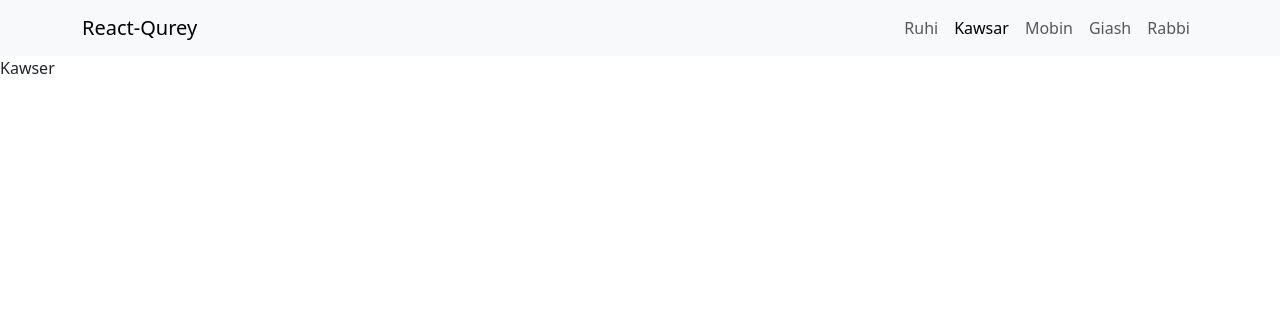
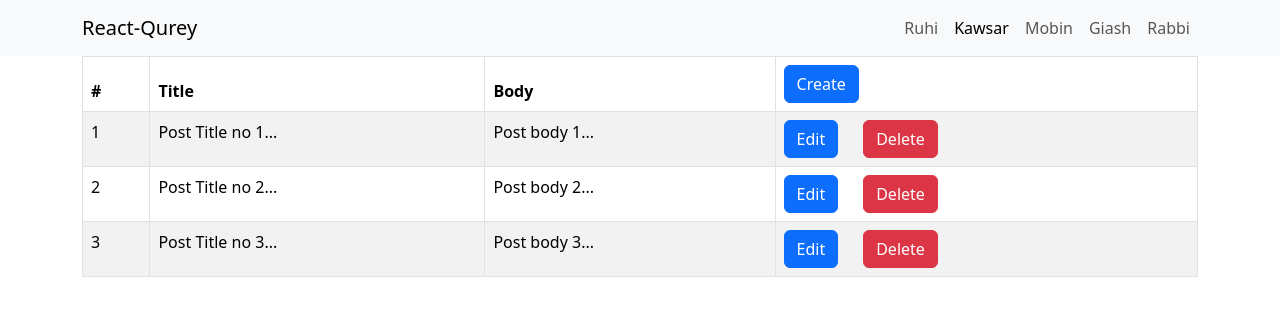
Before and after one commit to mamtn011/react-query, a React (Create React App) app: page /kawsar in a window 1280 px wide. Shown: the top 316 px of the page. Built offline with nearby package versions, Linux system fonts and the light colour scheme; data requests are answered from the project's data file.

Commit message:
get and delete req api working in successfully

```diff
--- a/db.json
+++ b/db.json
@@ -31,5 +31,21 @@
       "id": 1
     }
   ],
-  "kawsar": []
+  "kawsar": [
+    {
+      "id": 1,
+      "title": "Post Title no 1",
+      "body": "Post body 1"
+    },
+    {
+      "id": 2,
+      "title": "Post Title no 2",
+      "body": "Post body 2"
+    },
+    {
+      "id": 3,
+      "title": "Post Title no 3",
+      "body": "Post body 3"
+    }
+  ]
 }
--- a/src/component/Kawsar.js
+++ b/src/component/Kawsar.js
@@ -1,3 +1,7 @@
+import Main from "../kawsar/Main";
+
 export default function Kawsar() {
-  return <div>Kawser</div>;
+  return <div>
+    <Main />
+  </div>;
 }
--- /dev/null
+++ b/src/kawsar/Main.js
@@ -0,0 +1,207 @@
+import { useMutation, useQuery, useQueryClient } from "@tanstack/react-query";
+import axios from "axios";
+import { useState } from "react";
+import { Button, Container, Form, Modal, Table } from "react-bootstrap";
+
+const addPost = (post) => {
+  return axios.post("https://jsonplaceholder.typicode.com/posts", post);
+};
+
+const editPost = (post) => {
+  return axios.patch(
+    `https://jsonplaceholder.typicode.com/posts/${post.id}`,
+    post
+  );
+};
+
+
+// querying
+// useQuery by id => useQuery(['superheroes', heroId], fetchHeroData)
+// parallel query
+
+export default function Main() {
+  const queryClient = useQueryClient();
+
+  const {
+    data: posts,
+    isLoading,
+    isError,
+    isSuccess,
+    error,
+  } = useQuery({
+    queryKey: ["todos"],
+    queryFn: () => axios.get("http://localhost:4000/kawsar"),
+  });
+
+  // create req
+  //   const { mutate } = useMutation(addPost, {
+  //     onSuccess: (data) => {
+  //       // cache update
+  //       queryClient.setQueryData("posts", (oldQueryData) => {
+  //         return { ...oldQueryData, data: [...oldQueryData.data, data.data] };
+  //       });
+  //     },
+  //   });
+
+  // edit req
+  //   const { mutate: editMutate } = useMutation(editPost, {
+  //     onSuccess: (data) => {
+  //       // cache update
+  //       // queryClient.setQueryData("posts", (oldQueryData) => {
+  //       //   return { ...oldQueryData, data: [...oldQueryData.data, data.data] };
+  //       // });
+  //     },
+  //   });
+
+  // delete req
+  const { mutate: deleteMutate } = useMutation({
+    mutationFn: (postId) => axios.delete(`https://jsonplaceholder.typicode.com/posts/${postId}`),
+    onSuccess: (data, id) => {
+        // cache update
+        queryClient.setQueryData(["todos"], (oldQueryData) => {
+          const filteredTodos = oldQueryData.data.filter(
+            (todo) => todo.id !== id
+          );
+          return { ...oldQueryData, data: [...filteredTodos] };
+        });
+      },
+  });
+
+  const [postData, setPostData] = useState({ title: "", body: "" });
+  const [show, setShow] = useState(false);
+  const handleClose = () => {
+    setShow(false);
+    setPostData({});
+  };
+  const handleShow = () => setShow(true);
+
+  const handleSubmit = (e) => {
+    e.preventDefault();
+  };
+
+  const handleSave = () => {
+    if (postData?.id) {
+      // edit req fire
+      //   editMutate(postData);
+    } else {
+      // api req fire
+      //   mutate(postData);
+    }
+
+    // disabled modal
+    setShow(false);
+  };
+
+  const handleChange = (e) => {
+    setPostData({
+      ...postData,
+      [e.target.name]: e.target.value,
+    });
+  };
+
+  const handleEdit = (post) => {
+    // show modal
+    setShow(true);
+    setPostData(post);
+  };
+
+  const handleDelete = (id) => {
+    // delete req fire
+    deleteMutate(id);
+  };
+
+  let content = null;
+  if (isLoading) {
+    content = <h2>Loading....</h2>;
+  }
+
+  if (isError) {
+    content = <h3>{error.message}</h3>;
+  }
+
+  if (isSuccess) {
+    content = (
+      <Table striped bordered hover>
+        <thead>
+          <tr>
+            <th>#</th>
+            <th>Title</th>
+            <th>Body</th>
+            <th>
+              <Button variant="primary">Create</Button>
+            </th>
+          </tr>
+        </thead>
+        <tbody>
+          {posts?.data.map((post) => (
+            <tr key={post.id}>
+              <td>{post.id}</td>
+              <td>{post.title.slice(0, 30)}...</td>
+              <td>{`${post.body.slice(0, 30)}`}...</td>
+              <td>
+                <Button variant="primary" style={{ marginRight: "25px" }}>
+                  Edit
+                </Button>
+                <Button variant="danger" onClick={() => handleDelete(post.id)}>
+                  Delete
+                </Button>
+              </td>
+            </tr>
+          ))}
+        </tbody>
+      </Table>
+    );
+  }
+
+  return (
+    <Container>
+      {content}
+
+      <Modal show={show} onHide={handleClose}>
+        <Modal.Header closeButton>
+          <Modal.Title>{postData.id ? "Edit" : "Create"} Post</Modal.Title>
+        </Modal.Header>
+        <form onSubmit={handleSubmit}>
+          <Modal.Body>
+            <Form.Group className="mb-3" controlId="exampleForm.ControlInput1">
+              <Form.Label>Title</Form.Label>
+              <input
+                className="form-control"
+                type="text"
+                name="title"
+                id="title"
+                onChange={handleChange}
+                value={postData.title}
+              />
+            </Form.Group>
+
+            <Form.Group
+              className="mb-3"
+              controlId="exampleForm.ControlTextarea1"
+            >
+              <Form.Label>Body</Form.Label>
+              <textarea
+                className="form-control"
+                name="body"
+                id="body"
+                cols="30"
+                rows="3"
+                onChange={handleChange}
+                value={postData.body}
+              ></textarea>
+            </Form.Group>
+          </Modal.Body>
+
+          <Modal.Footer>
+            <Button variant="secondary" onClick={handleClose}>
+              Close
+            </Button>
+            <Button variant="primary" onClick={handleSave}>
+              {postData.id ? "Edit" : "Save"}
+            </Button>
+          </Modal.Footer>
+        </form>
+      </Modal>
+    </Container>
+  );
+}
```
